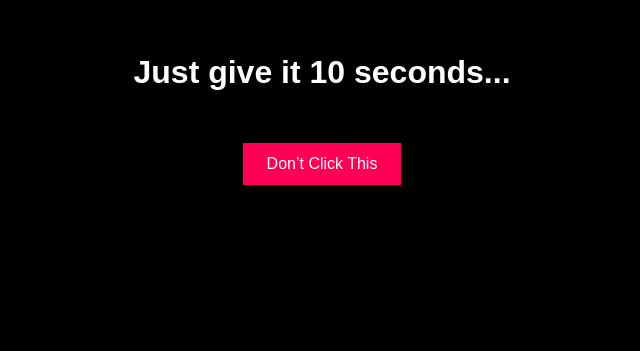
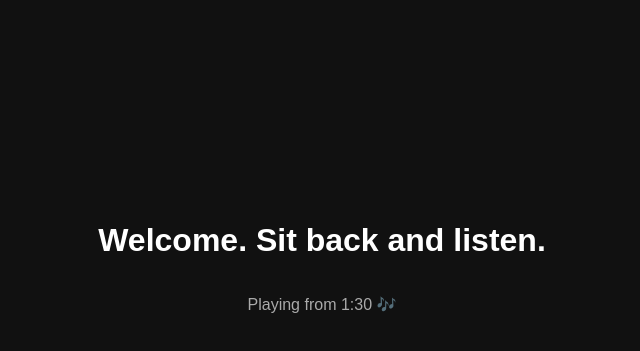
Before and after one commit to acxianren/Audio, a plain HTML site: page index.html in a window 1280 px wide. Shown: the part 135-486 px from the top of the page, without its empty margins (318-958 px from the left). Drawn offline with Linux system fonts and the light colour scheme.

Commit message:
Update index.html

```diff
--- a/index.html
+++ b/index.html
@@ -2,53 +2,58 @@
 <html lang="en">
 <head>
   <meta charset="UTF-8">
-  <title>Shhh... Just Listen</title>
+  <title>Audio Experience</title>
   <style>
     body {
-      background-color: black;
-      color: white;
+      margin: 0;
+      padding: 0;
+      background-color: #111;
+      color: #fff;
       font-family: Arial, sans-serif;
+      display: flex;
+      flex-direction: column;
+      justify-content: center;
+      align-items: center;
+      height: 100vh;
       text-align: center;
-      padding-top: 20vh;
     }
 
-    #secret-btn {
-      margin-top: 30px;
-      padding: 12px 24px;
-      background-color: #ff0055;
-      border: none;
-      color: white;
-      font-size: 16px;
-      cursor: pointer;
-      transition: background-color 0.3s ease;
+    h1 {
+      margin-bottom: 20px;
     }
 
-    #secret-btn:hover {
-      background-color: #cc0044;
+    #status {
+      font-size: 1rem;
+      color: #aaa;
     }
   </style>
 </head>
 <body>
 
-  <h1>Just give it 10 seconds...</h1>
+  <h1>Welcome. Sit back and listen.</h1>
+  <p id="status">Loading sound...</p>
+
   <audio id="my-audio" autoplay loop>
     <source src="Teresa.mp3" type="audio/mpeg">
     Your browser does not support the audio element.
   </audio>
 
-  <button id="secret-btn">Don’t Click This</button>
-
   <script>
     const audio = document.getElementById('my-audio');
+    const status = document.getElementById('status');
 
     audio.addEventListener('loadedmetadata', () => {
-      // Jump to 1 minute 30 seconds (90 seconds)
-      audio.currentTime = 90;
-      audio.play();
+      audio.currentTime = 90; // Jump to 1:30
     });
 
-    document.getElementById('secret-btn').addEventListener('click', () => {
-      alert("Now you've heard the secret part!");
+    audio.play().then(() => {
+      status.textContent = "Playing from 1:30 🎶";
+    }).catch((err) => {
+      status.textContent = "Autoplay was blocked. Please click the page to start audio.";
+      document.body.addEventListener('click', () => {
+        audio.play();
+        status.textContent = "Now playing from 1:30 🎶";
+      }, { once: true });
     });
   </script>
 
```
